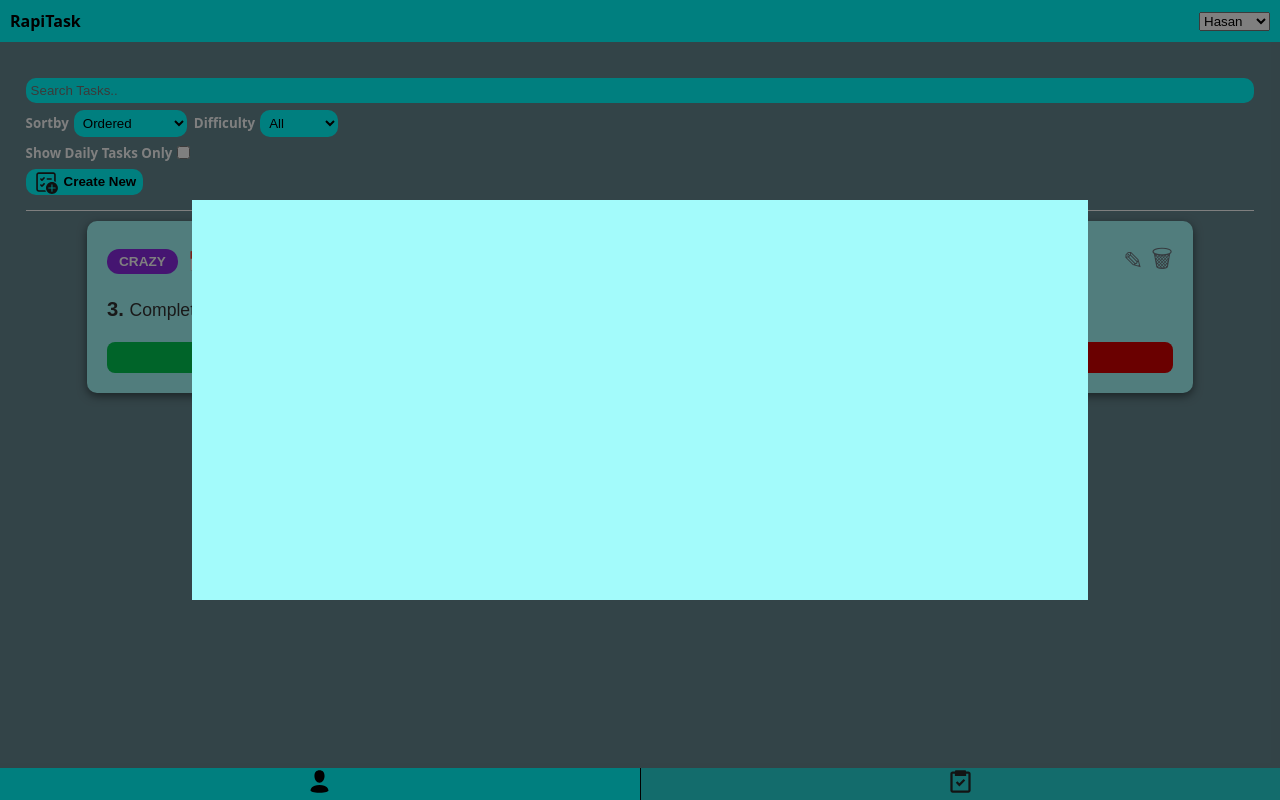
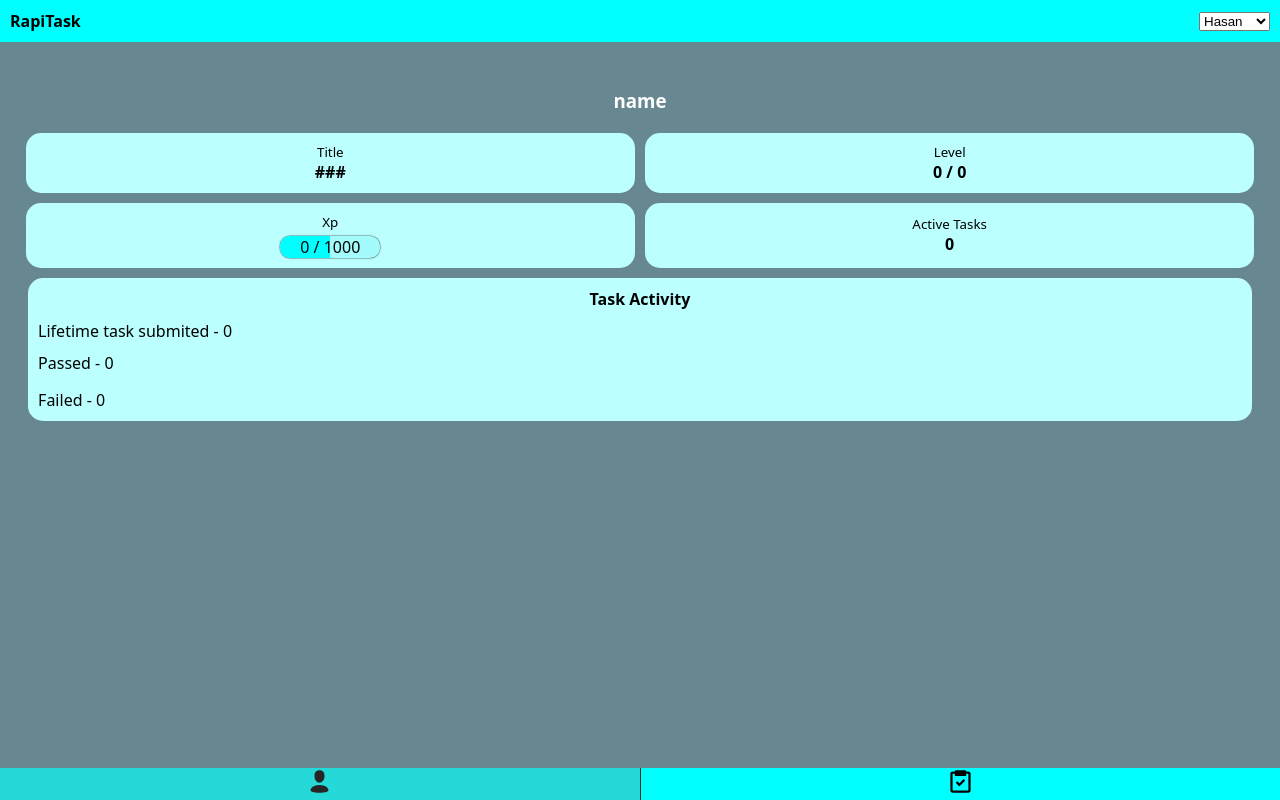
Before and after one commit to HossainAhnaf/RapiTask, a website: page index.html in a window 1280 px wide. Drawn offline with Linux system fonts and the light colour scheme.

Commit message:
Update index.html

```diff
--- a/index.html
+++ b/index.html
@@ -1,138 +1,80 @@
 <!DOCTYPE html>
 <html lang="en">
+  <head>
+    <title>Home</title>
+    <meta charset="UTF-8" />
+    <meta name="viewport" content="width=device-width" />
+    <link rel="stylesheet" href="./assets/css/global.css" />
+    <link rel="stylesheet" href="./assets/css/index.css" />
+  <style>
+   /*  <script src="./assets/js/profile.js"></script>*/
 
-<head>
-  <meta charset="UTF-8">
-  <meta name="viewport" content="width=device-width, initial-scale=1.0">
-  <title>Document</title>
+ </style>
   </head>
-<link rel="stylesheet" href="./assets/css/global.css" />
-<link rel="stylesheet" href="./assets/css/tasks.css" />
-
   <body>
     <nav class="main-nav">
       <h4>RapiTask</h4>
-    <select id="user-select-feild">
+
+      <select id="user-select-feild" onchange="">
         <option value="hasan">Hasan</option>
          <option value="hossain">Hossain</option>
       </select>
     </nav>
-
     <main>
-
-    <section id="task-section">
-      <div class="toolbar">
-        <div class="toolbar-item search">
-          <input type="text" placeholder="Search Tasks.." />
-        </div>
-        <div class="toolbar-item">
-          <small class="name">Sortby</small>
-          <select>
-            <option value="hossain">Ordered</option>
-            <option value="hossain">Easy to Crazy </option>
-            <option value="hasan">Crazy to Easy</option>
-          </select>
-        </div>
-        <div class="toolbar-item">
-          <small class="name">Difficulty</small>
-          <select>
-            <option value="">All</option>
-            <option class="easy color" value="">Easy</option>
-            <option class="medium color" value="">Medium</option>
-            <option class="hard color" value="">Hard</option>
-            <option class="crazy color" value="">Crazy</option>
-          </select>
-        </div>
-        <div class="toolbar-item daily">
-          <label class="name">
-            <small>Show Daily Tasks Only</small>
-            <input type="checkbox" name="" id="">
-          </label>
-        </div>
-        <button class="toolbar-item create-new-task-btn">
-          <svg width="26px" height="26px" viewBox="0 0 24 24" fill="none" xmlns="http://www.w3.org/2000/svg">
-            <path
-              d="M3 5.25C3 4.00736 4.00736 3 5.25 3H18.75C19.9926 3 21 4.00736 21 5.25V12.0218C20.5368 11.7253 20.0335 11.4858 19.5 11.3135V5.25C19.5 4.83579 19.1642 4.5 18.75 4.5H5.25C4.83579 4.5 4.5 4.83579 4.5 5.25V18.75C4.5 19.1642 4.83579 19.5 5.25 19.5H11.3135C11.4858 20.0335 11.7253 20.5368 12.0218 21H5.25C4.00736 21 3 19.9926 3 18.75V5.25Z"
-              fill="#212121"></path>
-            <path
-              d="M10.7803 7.71967C11.0732 8.01256 11.0732 8.48744 10.7803 8.78033L8.78033 10.7803C8.48744 11.0732 8.01256 11.0732 7.71967 10.7803L6.71967 9.78033C6.42678 9.48744 6.42678 9.01256 6.71967 8.71967C7.01256 8.42678 7.48744 8.42678 7.78033 8.71967L8.25 9.18934L9.71967 7.71967C10.0126 7.42678 10.4874 7.42678 10.7803 7.71967Z"
-              fill="#212121"></path>
-            <path
-              d="M10.7803 13.2197C11.0732 13.5126 11.0732 13.9874 10.7803 14.2803L8.78033 16.2803C8.48744 16.5732 8.01256 16.5732 7.71967 16.2803L6.71967 15.2803C6.42678 14.9874 6.42678 14.5126 6.71967 14.2197C7.01256 13.9268 7.48744 13.9268 7.78033 14.2197L8.25 14.6893L9.71967 13.2197C10.0126 12.9268 10.4874 12.9268 10.7803 13.2197Z"
-              fill="#212121"></path>
-            <path
-              d="M17.5 12C20.5376 12 23 14.4624 23 17.5C23 20.5376 20.5376 23 17.5 23C14.4624 23 12 20.5376 12 17.5C12 14.4624 14.4624 12 17.5 12ZM18.0011 20.5035L18.0006 18H20.503C20.7792 18 21.003 17.7762 21.003 17.5C21.003 17.2239 20.7792 17 20.503 17H18.0005L18 14.4993C18 14.2231 17.7761 13.9993 17.5 13.9993C17.2239 13.9993 17 14.2231 17 14.4993L17.0005 17H14.4961C14.22 17 13.9961 17.2239 13.9961 17.5C13.9961 17.7762 14.22 18 14.4961 18H17.0006L17.0011 20.5035C17.0011 20.7797 17.225 21.0035 17.5011 21.0035C17.7773 21.0035 18.0011 20.7797 18.0011 20.5035Z"
-              fill="#212121"></path>
-            <path
-              d="M13.25 8.5C12.8358 8.5 12.5 8.83579 12.5 9.25C12.5 9.66421 12.8358 10 13.25 10H16.75C17.1642 10 17.5 9.66421 17.5 9.25C17.5 8.83579 17.1642 8.5 16.75 8.5H13.25Z"
-              fill="#212121"></path>
-          </svg>
-          <span>Create New</span>
-        </button>
-      </div>
-      <div class="tasks-wrapper">
-        <div class="task-card">
-          <div class="task-header">
-            <div class="task-info">
-              <span class="difficulty crazy bg-color">Crazy</span>
-              <span class="daily-icon" title="Daily Task">&#128197;</span>
-            </div>
-            <div class="action-icons">
-              <button class="edit-btn" title="Edit">&#9998;</button>
-              <button class="del-btn" title="Delete">&#128465;</button>
-            </div>
-          </div>
-
-          <div class="task-content">
-            <p><b class="index">3. </b>Complete the data science project</p>
-          </div>
-
-          <div class="task-footer">
-            <button class="tick-btn" title="Mark as complete">&#10003;</button>
-            <button class="cross-btn" title="Reject">&#10007;</button>
-          </div>
-        </div>
+      <section id="profile">
+        <div class="data">
+          <h3 class="name" id="author-name">name</h3>
 
 
         </div>
-    </section>
-   <div class="blur-bg">
-    <div class="create-task-form">
-
+        <div class="data">
+          <small class="name">Title</small>
+          <b class="value alpha color" id="author-title">###</b>
+        </div>
+        <div class="data">
+          <small class="name">Level</small>
+          <b class="value" id="author-level">0 / 0</b>
+        </div>
+        <div class="data">
+          <small class="name">Xp</small>
+          <div class="progressbar" id="xp-progressbar" >
+            <div class="data">
+              <span class="xp-count" >0</span>
+              <span>/</span>
+              <span class="xp-need">1000</span>
+            </div>
+            <div class="complete-bg" >&nbsp;</div>
           </div>
         </div>
+        <div class="data">
+          <small class="name">Active Tasks</small>
+          <b class="value" id="active-task-count">0</b>
+        </div>
+        <div class="data task-activity">
+          <h4 class="name">Task Activity</h4>
+          <div class="activity-row total"> <p class="heading">Lifetime task submited - <span id="author-task-total">0</span></p></div>
+          <div class="activity-row passed">
+            <p class="heading">Passed - <span id="author-task-passed">0</span></p>
+            <div class="details" id="task-complete-details">
+      </div>
+          </div>
+          <div class="activity-row failed"> <p class="heading">Failed - <span id="author-task-failed">0</span></p></div>
+        </div>
+      </section>
     </main>
-
     <nav class="bottom-nav">
-    <a href="./">
+     <a class="active" href="/" >
       <span>
-        <svg viewBox="0 0 24 24" fill="none" xmlns="http://www.w3.org/2000/svg">
-          <g id="SVGRepo_bgCarrier" stroke-width="0"></g>
-          <g id="SVGRepo_tracerCarrier" stroke-linecap="round" stroke-linejoin="round"></g>
-          <g id="SVGRepo_iconCarrier">
-            <path fill-rule="evenodd" clip-rule="evenodd"
-              d="M16.5 7.063C16.5 10.258 14.57 13 12 13c-2.572 0-4.5-2.742-4.5-5.938C7.5 3.868 9.16 2 12 2s4.5 1.867 4.5 5.063zM4.102 20.142C4.487 20.6 6.145 22 12 22c5.855 0 7.512-1.4 7.898-1.857a.416.416 0 0 0 .09-.317C19.9 18.944 19.106 15 12 15s-7.9 3.944-7.989 4.826a.416.416 0 0 0 .091.317z"
-              fill="#000000"></path>
-          </g>
-        </svg>
+        <svg  viewBox="0 0 24 24" fill="none" xmlns="http://www.w3.org/2000/svg"><g id="SVGRepo_bgCarrier" stroke-width="0"></g><g id="SVGRepo_tracerCarrier" stroke-linecap="round" stroke-linejoin="round"></g><g id="SVGRepo_iconCarrier"><path fill-rule="evenodd" clip-rule="evenodd" d="M16.5 7.063C16.5 10.258 14.57 13 12 13c-2.572 0-4.5-2.742-4.5-5.938C7.5 3.868 9.16 2 12 2s4.5 1.867 4.5 5.063zM4.102 20.142C4.487 20.6 6.145 22 12 22c5.855 0 7.512-1.4 7.898-1.857a.416.416 0 0 0 .09-.317C19.9 18.944 19.106 15 12 15s-7.9 3.944-7.989 4.826a.416.416 0 0 0 .091.317z" fill="#000000"></path></g></svg>
       </span>
     </a>
-    <a class="active" href="./tasks.html">
+      <a href="/tasks.html">
         <span>
-        <svg fill="#000000" viewBox="0 0 24 24" xmlns="http://www.w3.org/2000/svg">
-          <g id="SVGRepo_bgCarrier" stroke-width="0"></g>
-          <g id="SVGRepo_tracerCarrier" stroke-linecap="round" stroke-linejoin="round"></g>
-          <g id="SVGRepo_iconCarrier">
-            <path
-              d="M5 22h14c1.103 0 2-.897 2-2V5c0-1.103-.897-2-2-2h-2a1 1 0 0 0-1-1H8a1 1 0 0 0-1 1H5c-1.103 0-2 .897-2 2v15c0 1.103.897 2 2 2zM5 5h2v2h10V5h2v15H5V5z">
-            </path>
-            <path d="m11 13.586-1.793-1.793-1.414 1.414L11 16.414l5.207-5.207-1.414-1.414z"></path>
-          </g>
-        </svg>
+          <svg fill="#000000"  viewBox="0 0 24 24" xmlns="http://www.w3.org/2000/svg"><g id="SVGRepo_bgCarrier" stroke-width="0"></g><g id="SVGRepo_tracerCarrier" stroke-linecap="round" stroke-linejoin="round"></g><g id="SVGRepo_iconCarrier"><path d="M5 22h14c1.103 0 2-.897 2-2V5c0-1.103-.897-2-2-2h-2a1 1 0 0 0-1-1H8a1 1 0 0 0-1 1H5c-1.103 0-2 .897-2 2v15c0 1.103.897 2 2 2zM5 5h2v2h10V5h2v15H5V5z"></path><path d="m11 13.586-1.793-1.793-1.414 1.414L11 16.414l5.207-5.207-1.414-1.414z"></path></g></svg>
         </span>
       </a>
 
     </nav>
   </body>
-
+  <script src="./assets/js/global.js" ></script>
 </html>
```
Lines whose indentation alone changed are shown as unchanged.
